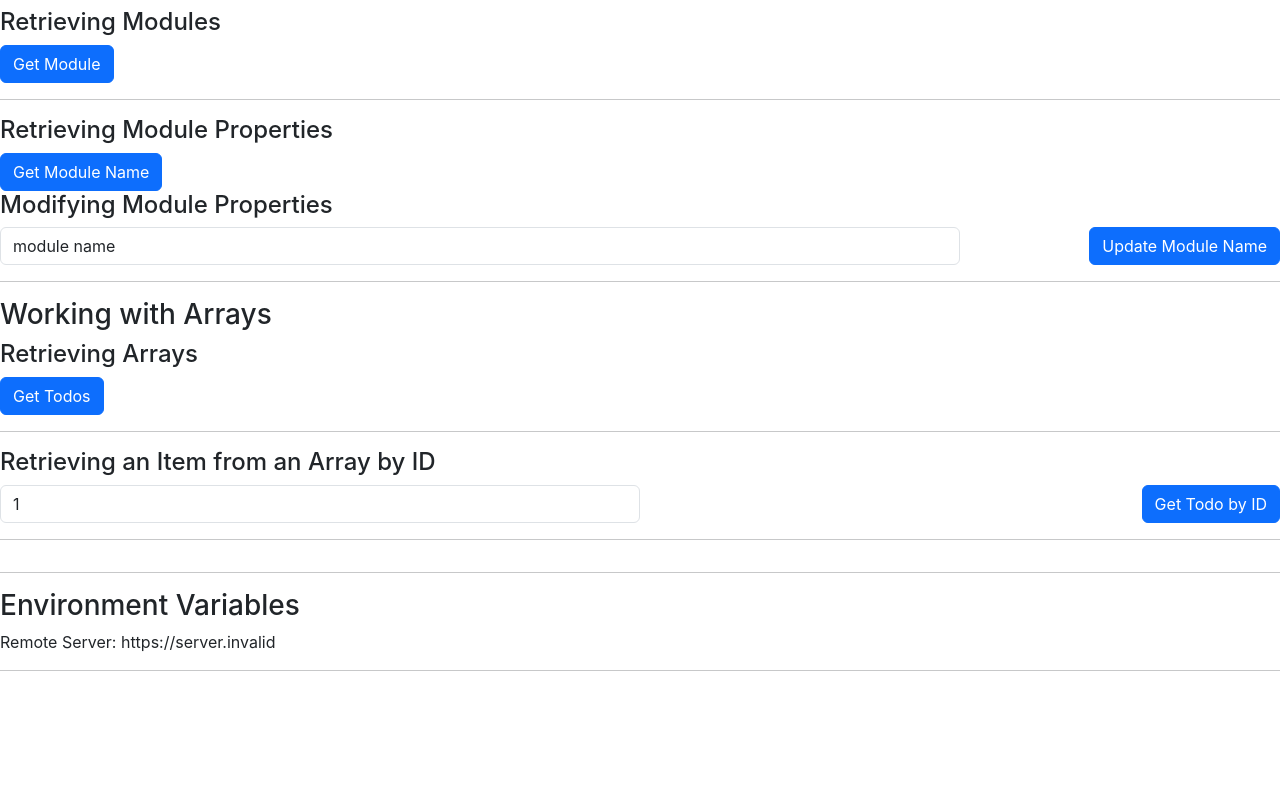
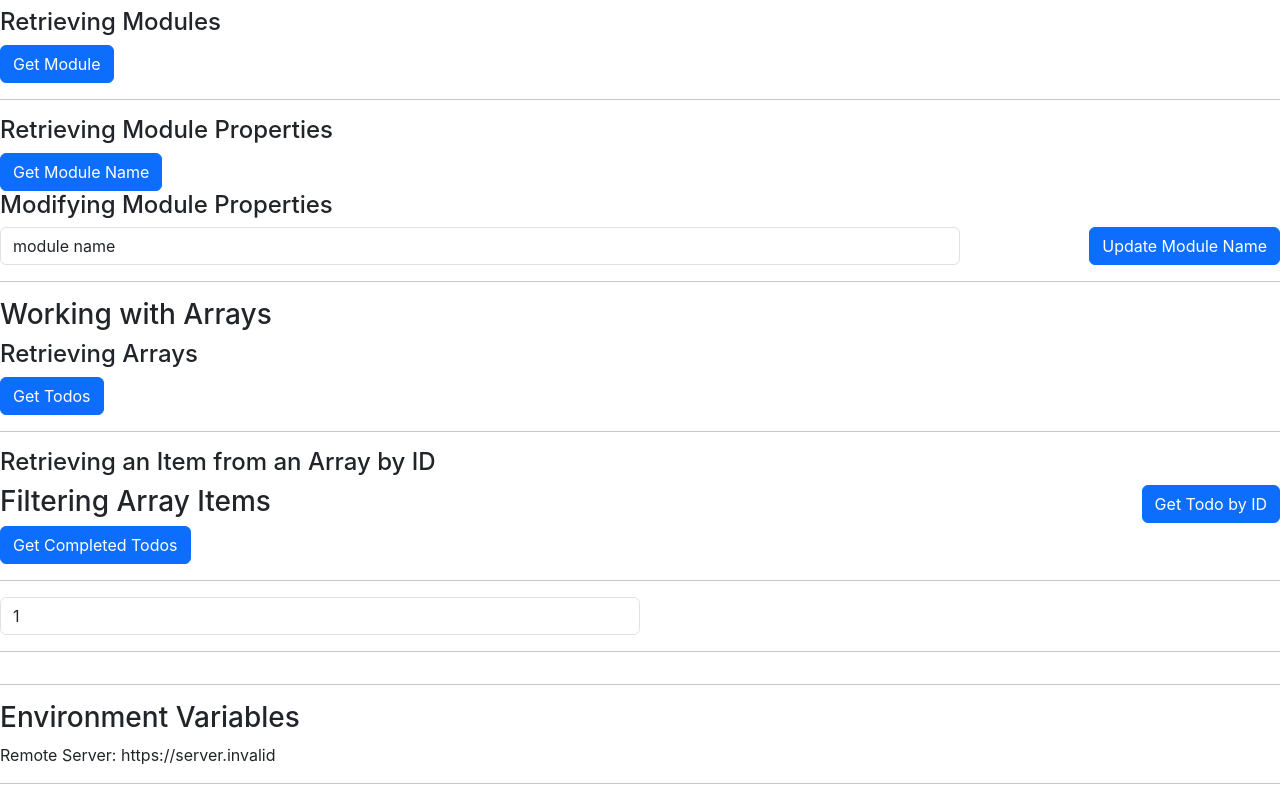
Before and after one commit to Sam-Zilli/kanbas-react-web-app, a React (Create React App) app: page /#/Labs/Lab5 in a window 1280 px wide. Shown: the part 968-1768 px from the top of the page. Before the commit the page ends 1655 px from the top, so only its background shows below. Built offline with nearby package versions, Linux system fonts and the light colour scheme; no server answers.

Commit message:
starting 3.4.4

```diff
--- a/src/Labs/Lab5/WorkingWithArrays.tsx
+++ b/src/Labs/Lab5/WorkingWithArrays.tsx
@@ -16,6 +16,12 @@ export default function WorkingWithArrays() {
       <a id="wd-retrieve-todo-by-id" className="btn btn-primary float-end" href={`${API}/${todo.id}`}>
         Get Todo by ID
       </a>
+      <h3>Filtering Array Items</h3>
+  <a id="wd-retrieve-completed-todos" className="btn btn-primary"
+     href={`${API}?completed=true`}>
+    Get Completed Todos
+  </a><hr/>
+
       <input id="wd-todo-id" value={todo.id} className="form-control w-50"
         onChange={(e) => setTodo({ ...todo, id: e.target.value })} />
       <hr />
```
Also changed, not shown: 1 other file (tests, documents, lock files or other folders).
